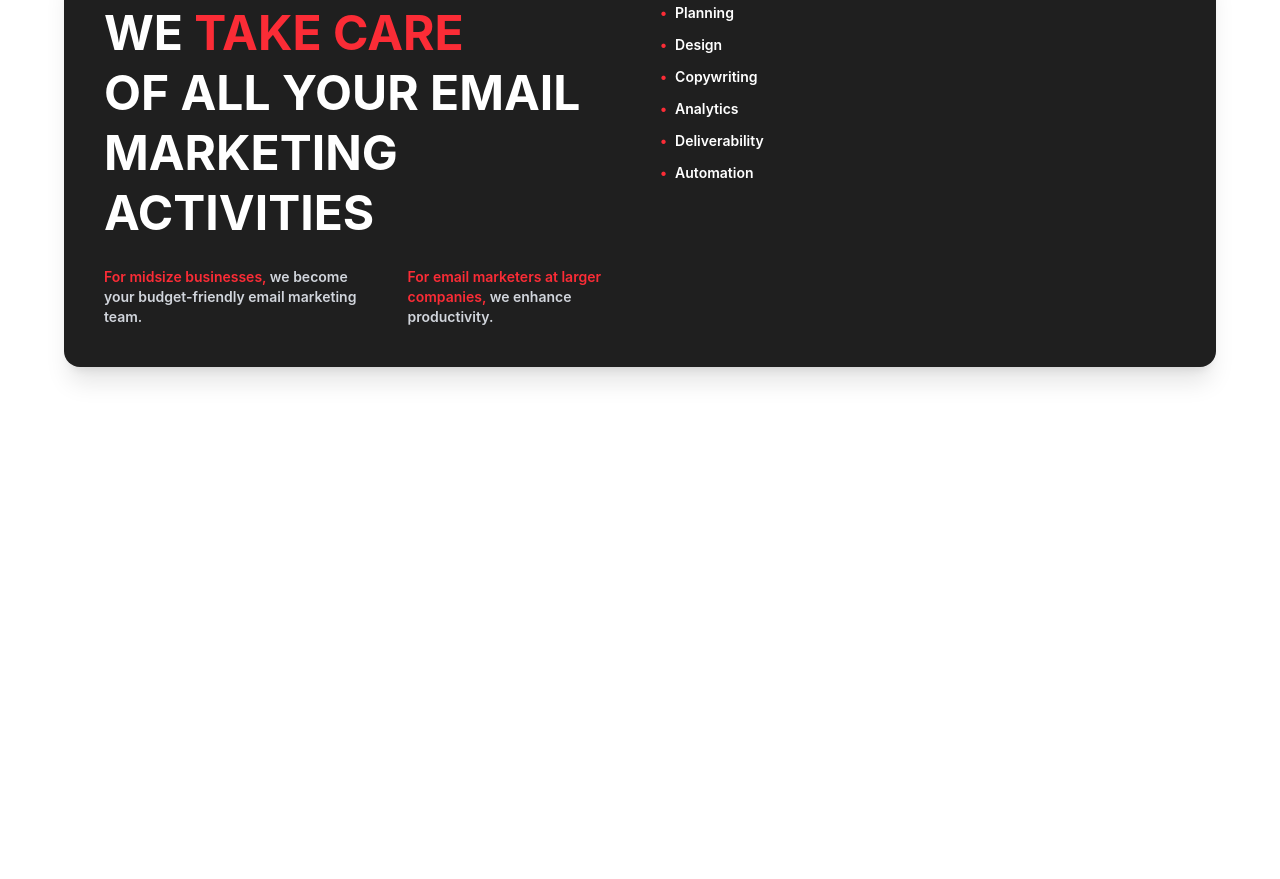
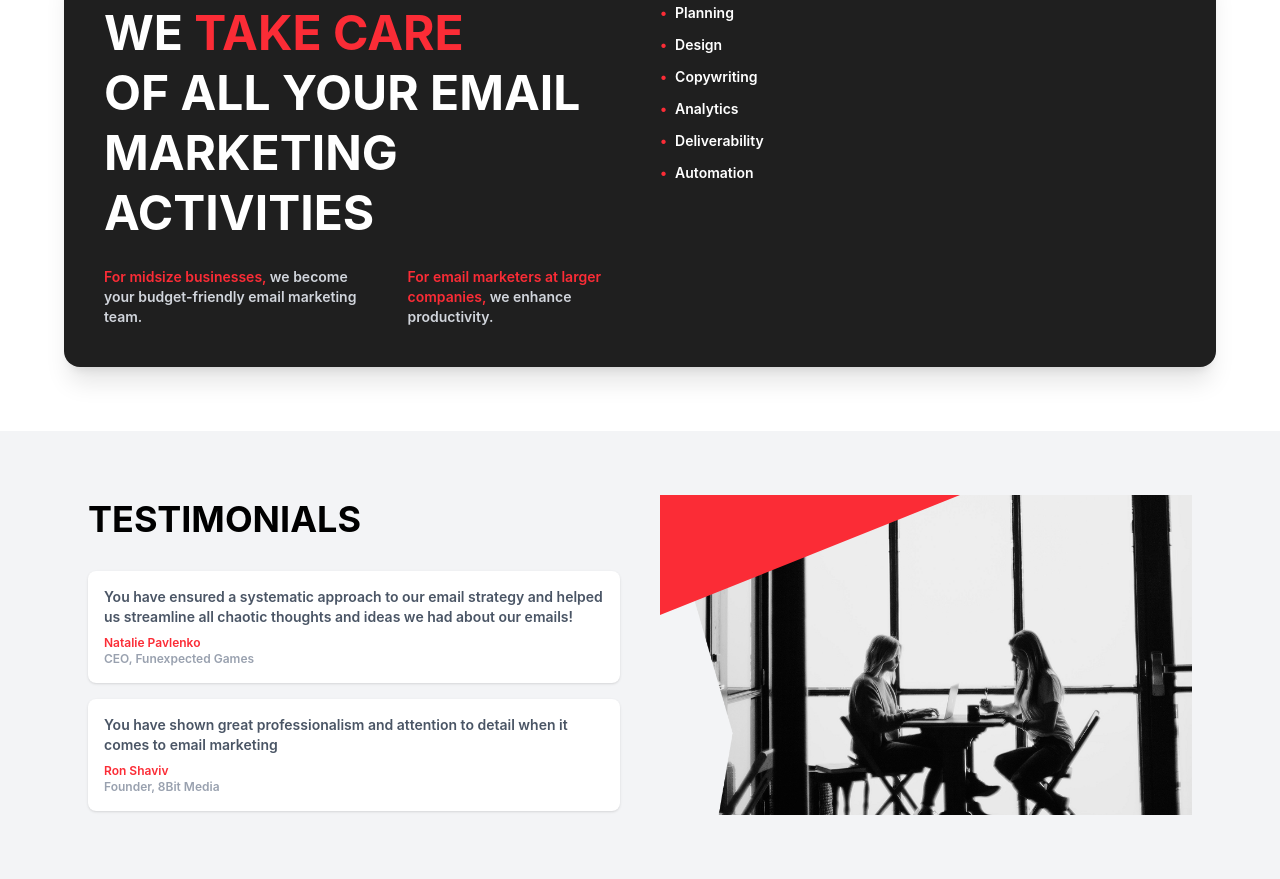
Before and after one commit to rizoshka12210/lesson-13, a website: page index.html in a window 1280 px wide. Shown: the part 1789-2668 px from the top of the page. Before the commit the page ends 2220 px from the top, so only its background shows below. Drawn offline with nearby package versions, Linux system fonts and the light colour scheme; files that its build step writes are made by us from their sources.

Commit message:
tred: section5

```diff
--- a/index.html
+++ b/index.html
@@ -180,6 +180,51 @@
   </div>
 </section>
 
+<section class="py-16 bg-gray-100">
+  <div class="max-w-6xl mx-auto px-6 grid md:grid-cols-2 gap-10 items-center">
+
+    <div>
+      <h2 class="text-4xl font-bold mb-8">TESTIMONIALS</h2>
+
+      <div class="bg-white rounded-lg shadow p-4 mb-4">
+        <p class="text-sm text-gray-600 mb-2">
+          You have ensured a systematic approach to our email strategy and helped us streamline all chaotic thoughts and ideas we had about our emails!
+        </p>
+        <p class="text-xs text-red-500 font-semibold">
+          Natalie Pavlenko
+        </p>
+        <p class="text-xs text-gray-400">
+          CEO, Funexpected Games
+        </p>
+      </div>
+
+      <div class="bg-white rounded-lg shadow p-4">
+        <p class="text-sm text-gray-600 mb-2">
+          You have shown great professionalism and attention to detail when it comes to email marketing
+        </p>
+        <p class="text-xs text-red-500 font-semibold">
+          Ron Shaviv
+        </p>
+        <p class="text-xs text-gray-400">
+          Founder, 8Bit Media
+        </p>
+      </div>
+    </div>
+
+    <div class="relative">
+      <img src="./photo/Vector 2.png" class="w-full h-80 object-cover grayscale">
+
+      <div class="absolute top-0 left-0 w-0 h-0
+        border-t-[120px] border-t-red-500
+        border-r-[300px] border-r-transparent">
+      </div>
+    </div>
+
+  </div>
+</section>
+
+
+
 
 </body>
 </html>
```
